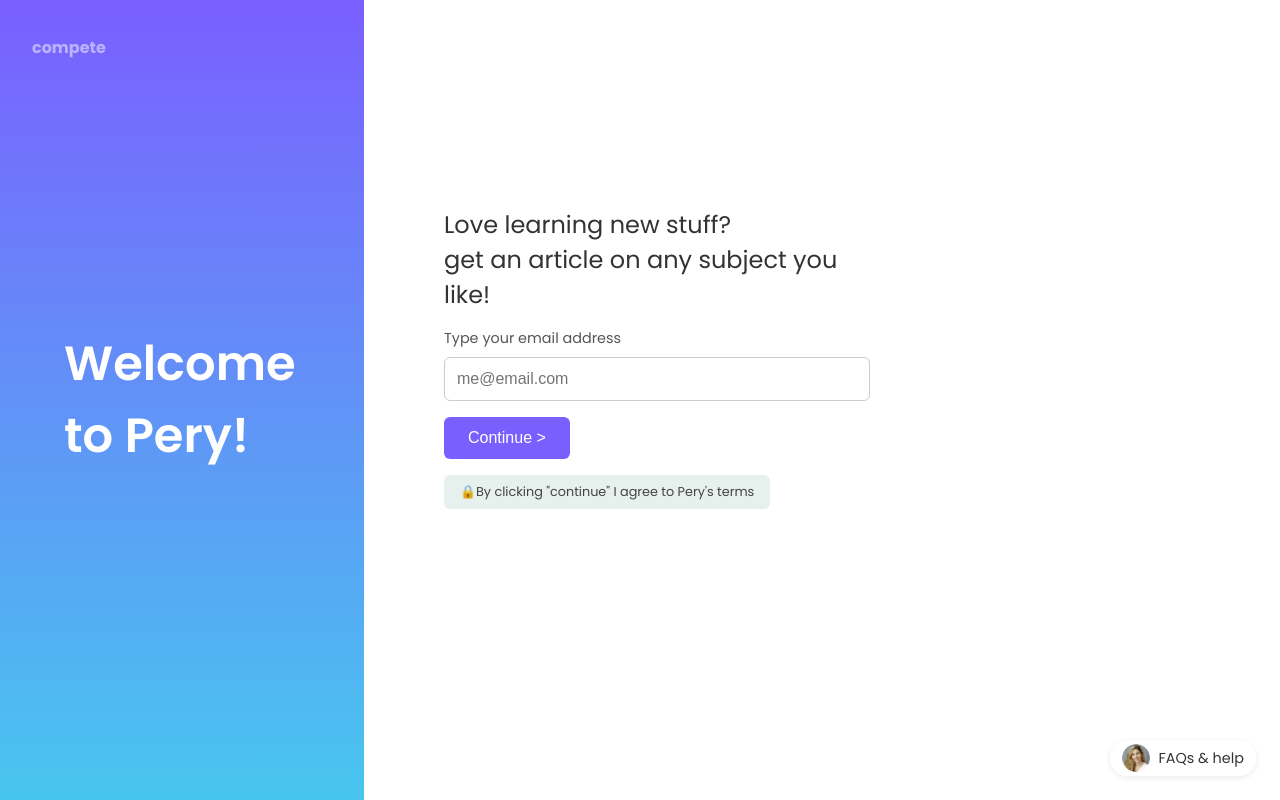
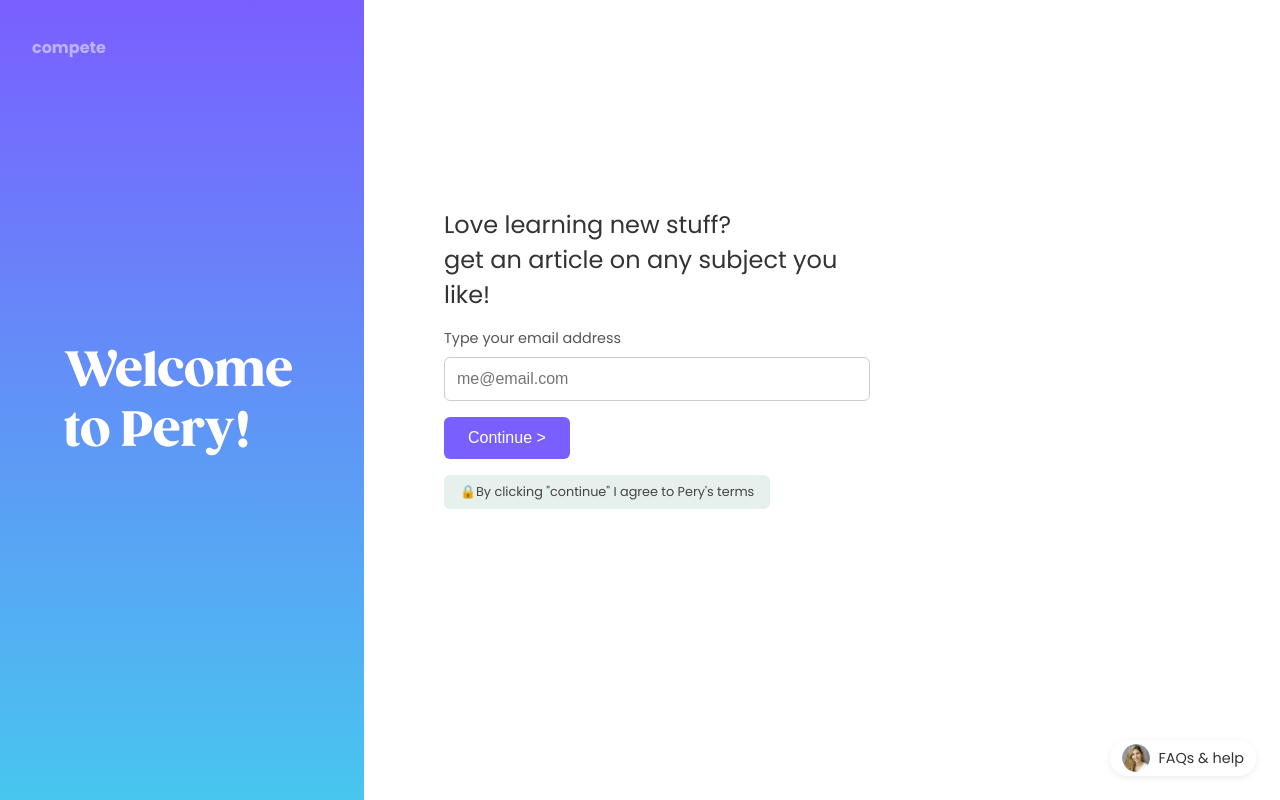
Before and after one commit to yoni-g/wikipedia-query-app, a React (Create React App) app in the folder frontend/: page / in a window 1280 px wide. Built offline with nearby package versions, Linux system fonts and the light colour scheme.

Commit message:
added Gazpacho-Black font

```diff
--- a/frontend/src/App.module.css
+++ b/frontend/src/App.module.css
@@ -77,6 +77,7 @@
   font-weight: 600;
   text-align: left;
   padding-left: 2rem;
+  font-family: Gazpacho-Black;
 }
 
 /* .rightPanel {
--- a/frontend/src/index.css
+++ b/frontend/src/index.css
@@ -1,9 +1,13 @@
 /* index.css or App.module.css */
-/* @import url('https://fonts.cdnfonts.com/css/gazpacho'); or Fontshare/CDN URL */
+/* @import url('../public/Gazpacho-Black.ttf'); */
 /*
 :root {
   --font-primary: 'Gazpacho', sans-serif;
 } */
+@font-face {
+  font-family: Gazpacho-Black;
+  src: url("../public/Gazpacho-Black.ttf");
+}
 
 body {
   font-family: var(--font-primary);
```
Also changed, not shown: frontend/public/Gazpacho-Black.ttf (added).
